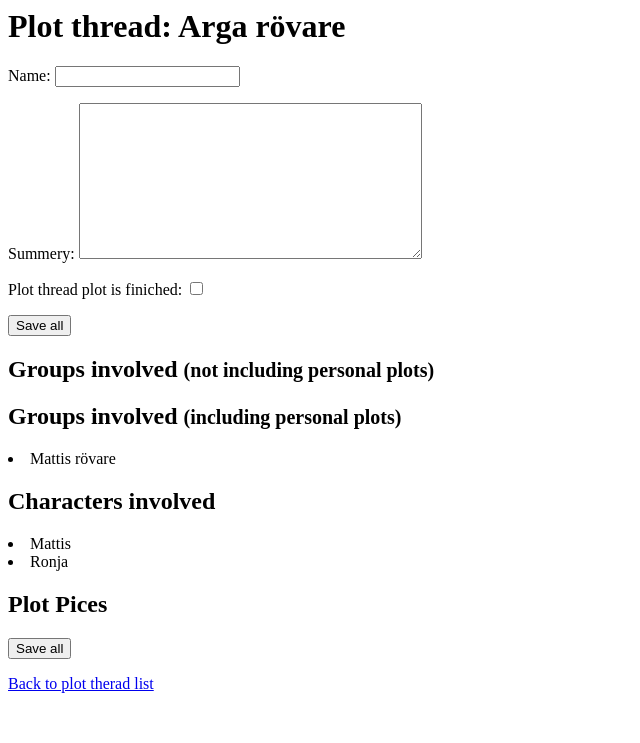
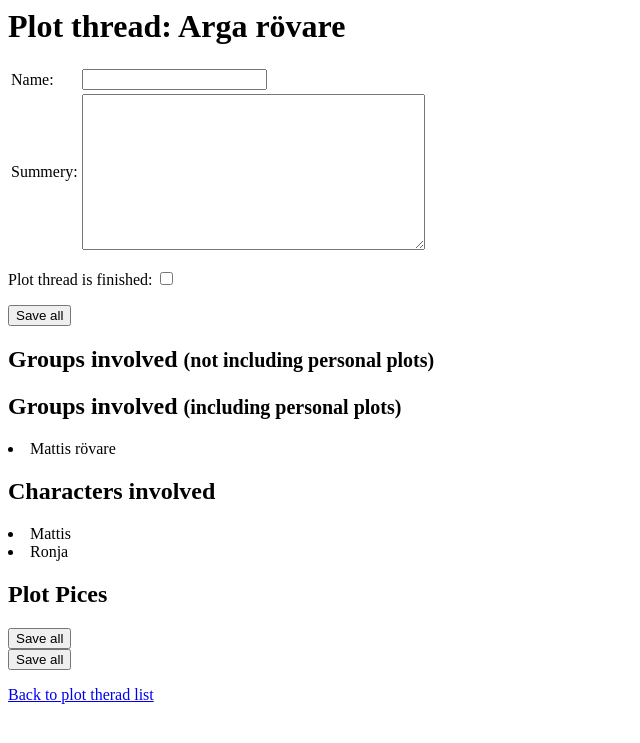
Before and after one commit to LindaLinsefors/larp, a Django app: template plots/templates/plots/GM_plot_thread.html in a window 1280 px wide. Shown: the top 743 px of the page, without its empty margins (0-640 px from the left). Run offline with Django 3.2, Linux system fonts and the light colour scheme; the template is opened without the code that fills it: values that come from a table or form of the project are taken from there, others are empty; data comes from the database, SQL or seed files in the repository; both versions use the stored data as it was after the commit.

Commit message:
Organised code, fixed layout, etc

```diff
--- a/larp/urls.py
+++ b/larp/urls.py
@@ -9,7 +9,9 @@ urlpatterns = patterns('',
 
     url(r'^admin/', include(admin.site.urls)),
     url(r'^groups/', include('plots.groups.urls', namespace="groups")),
+
     url(r'^personal/your_characters/',
             include('plots.your_characters.urls', namespace="your_characters")),
+
     url(r'^GM/', include('plots.GM.urls', namespace='GM'))
 )
--- a/plots/GM/urls.py
+++ b/plots/GM/urls.py
@@ -5,6 +5,9 @@ from plots.GM import views
 urlpatterns = [
 
     url(r'^$', views.index, name='index'),
+
     url(r'^plot_thread/(?P<id>[0-9]+)/$', views.plot_thread, name='plot_thread'),
-    url(r'^plot_pice/(?P<id>[0-9]+)/$', views.plot_pice, name='plot_pice')
+
+    url(r'^(?P<parent_type>\w+)/(?P<parent_id>[0-9]+)/plot_pice/(?P<id>[0-9]+)/$',
+            views.plot_pice, name='plot_pice')
 ]
--- a/plots/GM/views.py
+++ b/plots/GM/views.py
@@ -128,7 +128,7 @@ def PlotPiceForm(*args, **kw):
 
 
 
-def plot_pice(request, id):
+def plot_pice(request, parent_type, parent_id, id):
     plot_pice = get_object_or_404(PlotPice, pk=id)
 
     if request.method == 'POST':
@@ -139,4 +139,6 @@ def plot_pice(request, id):
         plot_pice_form = PlotPiceForm(instance=plot_pice)
 
     return render(request, 'plots/GM_plot_pice.html',
-            {'plot_pice_form': plot_pice_form} )
+            {   'plot_pice_form': plot_pice_form,
+                'parent_url': 'GM:'+parent_type,
+                'parent_id': parent_id                  }   )
--- a/plots/models.py
+++ b/plots/models.py
@@ -205,7 +205,7 @@ class PlotThread(BasicModel):
     no_of_plot_parts.verbose_name = 'number of plot parts'
 
     plot_is_finished = models.BooleanField(default=False)
-    plot_is_finished.verbose_name = "plot thread plot is finiched"
+    plot_is_finished.verbose_name = "plot thread is finiched"
 
 
     def characters(self):
--- a/plots/templates/plots/GM_plot_pice.html
+++ b/plots/templates/plots/GM_plot_pice.html
@@ -5,3 +5,7 @@
     {{ plot_pice_form.as_p }}
     <input type="submit" value="Save" />
 </form>
+
+<a href="{% url parent_url parent_id %}">
+    Back
+</a>
--- a/plots/templates/plots/GM_plot_pices.html
+++ b/plots/templates/plots/GM_plot_pices.html
@@ -1,4 +1,10 @@
+{% block top %}
+{% endblock %}
+
+
 <h2> Plot Pices </h2>
+<input type="submit" value="Save all" />
+
 {{ plot_pice_forms.management_form }}
 <table>
     {% for plot_pice_form in plot_pice_forms %}
@@ -33,9 +39,12 @@
                     </td>
                 <tr>
             </table>
-            <input  type="submit" value="Edit"
-                    formaction="{% url 'GM:plot_pice' plot_pice_form.instance.plot_pice.id %}"
-                    formmethod='GET' />
+            <br>
+            {% block selfinfo %}
+                <a href="{% url 'GM:plot_pice' 'foo' 13  plot_pice_form.instance.plot_pice.id %}">
+            {% endblock %}
+            Edit </a>
+
         </td>
         <td>
             {{ plot_pice_form.plot_pice }}
@@ -47,3 +56,6 @@
     </tr>
     {% endfor %}
 </table>
+
+{% block end %}
+{% endblock %}
--- a/plots/templates/plots/GM_plot_thread.html
+++ b/plots/templates/plots/GM_plot_thread.html
@@ -1,8 +1,16 @@
+{% extends "plots/GM_plot_pices.html" %}
+
+{% block top %}
+
     <h1> Plot thread: {{ plot_thread.name }} </h1>
 
     <form method="POST" >
         {% csrf_token %}
-    {{ plot_thread_form.as_p }}
+        <table>
+            <tr> <td>Name: </td><td> {{ plot_thread_form.name }}</td> </tr>
+            <tr> <td>Summery: </td><td> {{ plot_thread_form.summery }}</td> </tr>
+        </table>
+        <p>Plot thread is finished: {{ plot_thread_form.plot_is_finished }}</p>
         <input type="submit" value="Save all" />
 
 
@@ -21,14 +29,24 @@
         <li>{{ character.name }}</li>
     {% endfor %}
 
+{% endblock %}
 
-{% include "plots/GM_plot_pices.html" %}
 
+{# here be plots/GM_plot_pices.html #}
+
+    {% block selfinfo %}
+        <a href="{% url 'GM:plot_pice' 'plot_thread' plot_thread.id  plot_pice_form.instance.plot_pice.id %}">
+    {% endblock %}
+
+
+
+{% block end %}
 
         <input type="submit" value="Save all" />
     </form>
 
-
     <a href="{% url 'GM:index' %}">
     Back to plot therad list
     </a>
+
+{% endblock %}
```
Also changed, not shown: db.sqlite3. Lines whose indentation alone changed are shown as unchanged.
